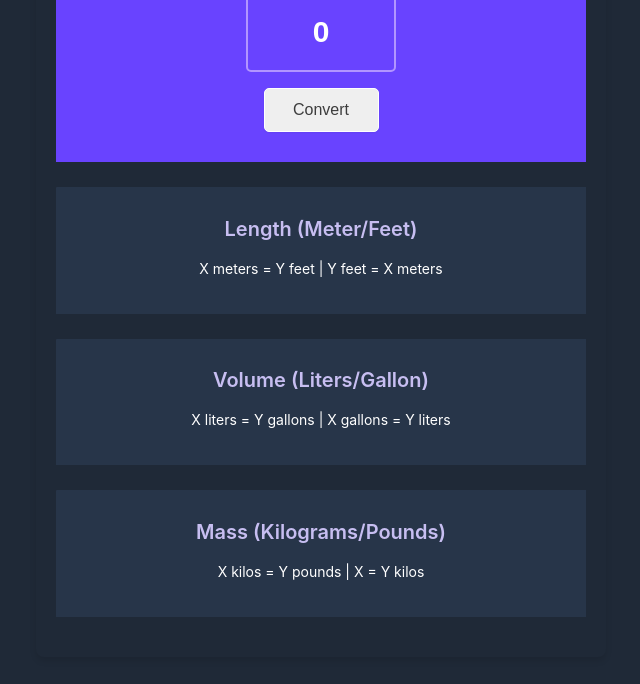
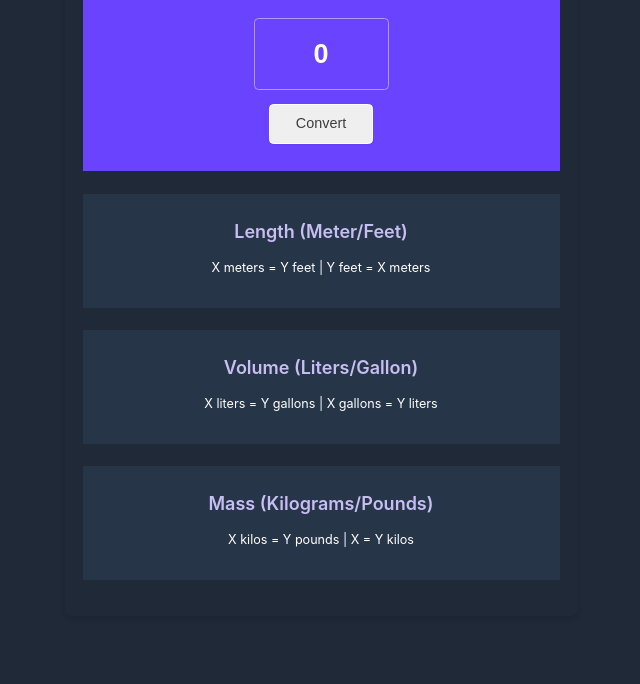
Before and after one commit to TiffyAlva/unit-converter, a website built with Vite: page index.html in a window 1280 px wide. Shown: the part 180-864 px from the top of the page, without its empty margins (319-959 px from the left). Built offline with nearby package versions, Linux system fonts and the light colour scheme.

Commit message:
added zoom

```diff
--- a/index.css
+++ b/index.css
@@ -8,7 +8,8 @@ body {
     text-align: center;
     display: grid;
     place-content: center;
-    min-height: 100dvh;
+    min-height: 100vh;
+
 }
 
 /*container*/
@@ -23,6 +24,7 @@ body {
    padding: 20px;
    border-radius: 8px;
    box-shadow: 0 4px 6px rgba(0, 0, 0, 0.1);
+   zoom: .90;
 }
 
 header {
```
